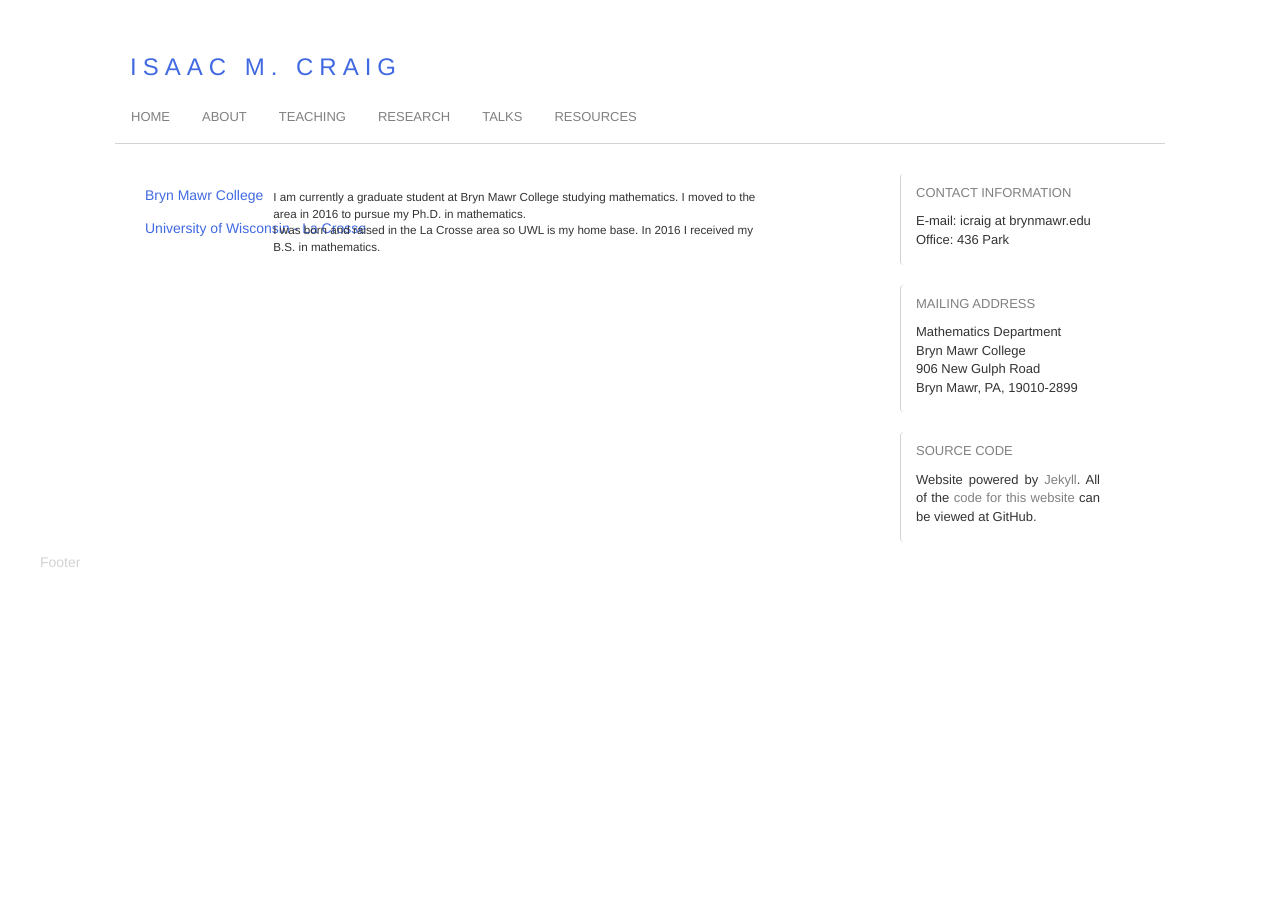
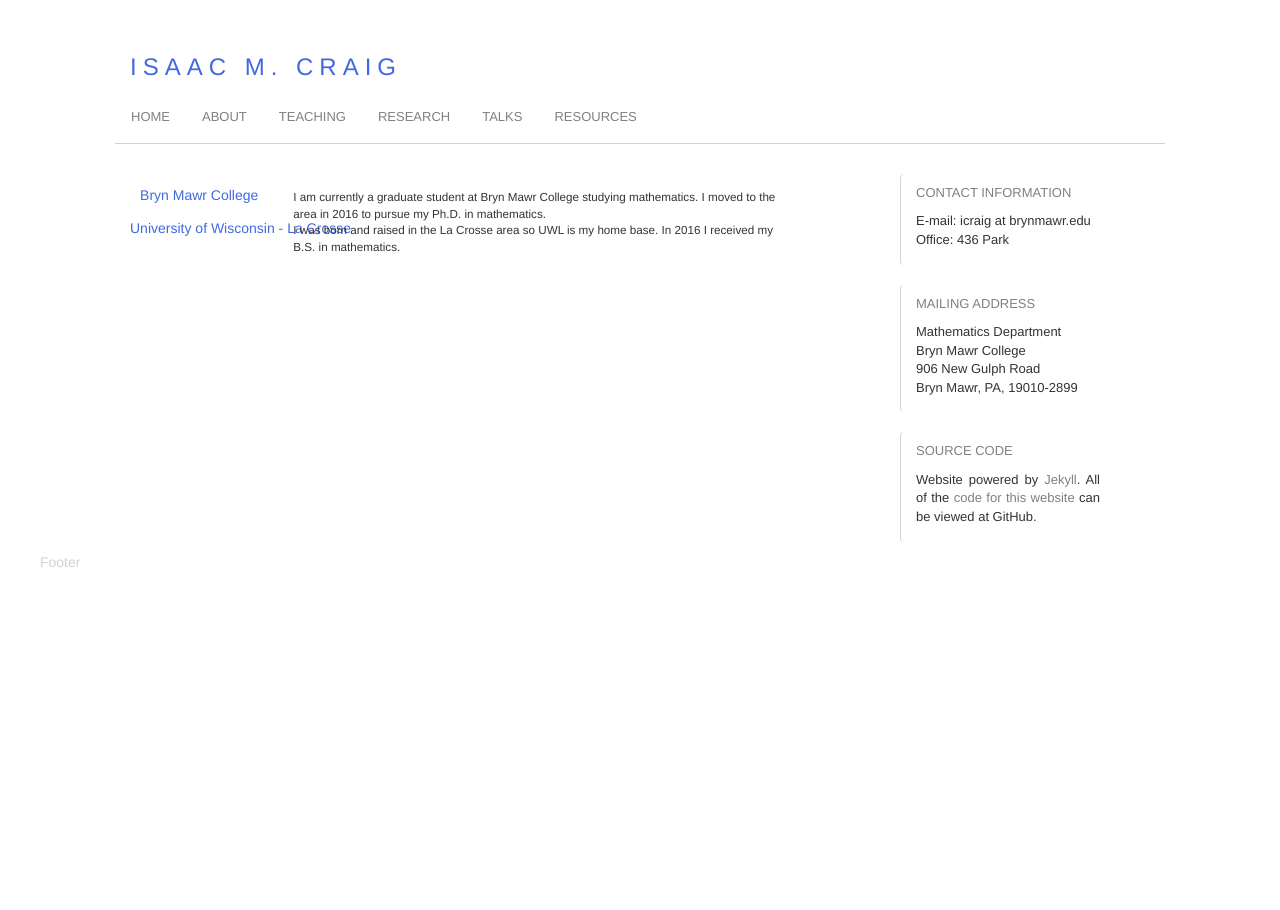
Before and after one commit to isundberg/isaacmc.github.io, a Jekyll site: the page built from about/index.html, in a window 1280 px wide. Built offline with Jekyll 4.4.1, drawn with Linux system fonts in a browser that asks for light colours.

Commit message:
Update index.css

```diff
--- a/css/index.css
+++ b/css/index.css
@@ -84,7 +84,8 @@ a {
 }
 
 #contentItem {
-	margin: -4px 0px 0px 0px;
+	margin: -4px 20px 0px 0px;
+	padding: 0px 0px;
 	text-align: right;
 	color: RoyalBlue;
 	float: left;
```
